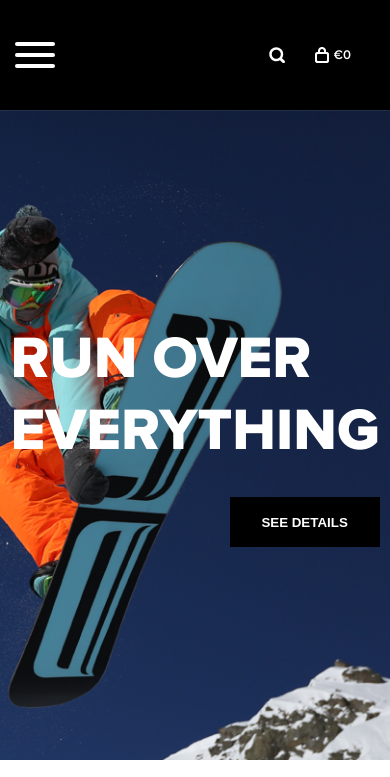
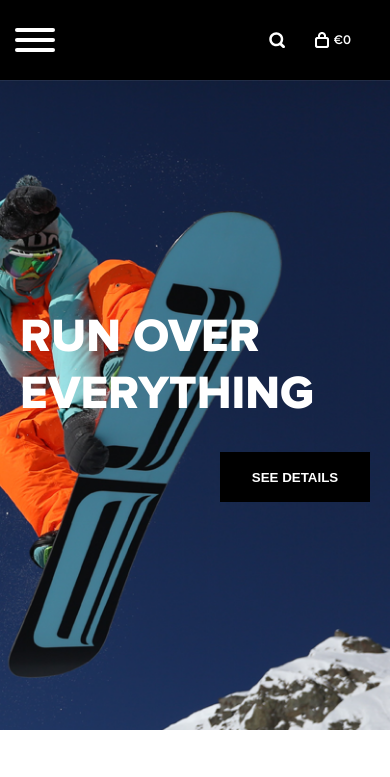
Before and after one commit to romeech91/Snowboard-shop, a website: page src/index.html in a window 390 px wide. Shown: the top 777 px of the page. Drawn offline with nearby package versions, Linux system fonts and the light colour scheme; files that its build step writes are made by us from their sources.

Commit message:
all adaptive complete (without slider_768px & footer all mobile devices

```diff
--- a/src/scss/_base.scss
+++ b/src/scss/_base.scss
@@ -45,6 +45,9 @@ body {
 	@include tablets-port {
 		width: 90%;
 	}
+	@include all_phones {
+		width: 95%;
+	}
 }
 
 .header-container {
@@ -66,7 +69,7 @@ body {
 		color: #fff;
 		font-size: 48px;
 		font-family: 'Proxima Nova Th', sans-serif;
-		@include phone-S {
+		@include all_phones {
 			font-size: 28px;
 		}
 	}
--- a/src/scss/features.scss
+++ b/src/scss/features.scss
@@ -25,28 +25,64 @@
 
 .features__item {
 	width: 25%;
+	display: flex;
+	align-items: center;
+	flex-direction: column;
 	@include tablets {
 		width: 50%;
 	}
+
 }
 
 .features__block {
-	width: 90%;
-	height: 60%;
+	width: 220px;
+	height: 160px;
+	margin: 0 auto 20px auto;
 	@include tablets {
 		margin: 0 auto;
-		width: 70%;
+	}
+	@include phone-XL {
+		width: 190px;
+		height: 138px;
+	}
+	@include phone-L {
+		width: 175px;
+		height: 127px;
+	}
+	@include phone-M {
+		width: 160px;
+		height: 116px;
+	}
+	@include phone-S {
+		width: 130px;
+		height: 94px;
 	}
 }
 
 .features__block-text {
 	text-transform: none;
 	line-height: 30px;
-	width: 100%;
+	width: 220px;
+	@include tablets {
+		margin-bottom: 20px;
+	}
+	@include phone-XL {
+		width: 190px;
+	}
+	@include phone-L {
+		width: 175px;
+		line-height: 23px;
+	}
+	@include phone-M {
+		width: 160px;
+	}
+	@include phone-S {
+		width: 130px;
+		font-size: 12px;
+	}
 }
 
 .features__item-bg {
 	width: 100%;
 	height: 100%;
-	margin-bottom: 10px;
 }
--- a/src/scss/header.scss
+++ b/src/scss/header.scss
@@ -3,6 +3,9 @@
 	background-color: #000;
 	height: 110px;
 	width: 100%;
+	@include all_phones {
+		height: 80px;
+	}
 }
 
 .header-logo {
@@ -91,7 +94,7 @@
 .hamb-menu {
 	display: none;
 	border: none;
-	z-index: 109;
+	z-index: 110;
 	outline: none;
 	width: 70px;
 	height: 70px;
@@ -125,7 +128,7 @@
 		content: "";
 		width: 40px;
 		height: 4px;
-		top: 42px;
+		top: 28px;
 		background-color: #fff;
 		-webkit-transition: all .2s ease-in-out;
 		-moz-transition: all .2s ease-in-out;
@@ -142,7 +145,7 @@
 		content: "";
 		width: 40px;
 		height: 4px;
-		top: 64px;
+		top: 48px;
 		background-color: #fff;
 		-webkit-transition: all .2s ease-in-out;
 		-moz-transition: all .2s ease-in-out;
@@ -158,7 +161,7 @@
 
 .hamb-menu--active span:before {
 	background-color: #fff;
-	top: 54px;
+	top: 36px;
 	-webkit-transform: rotate(-45deg);
 	-moz-transform: rotate(-45deg);
 	-ms-transform: rotate(-45deg);
@@ -168,7 +171,7 @@
 
 .hamb-menu--active span:after {
 	background-color: #fff;
-	top: 54px;
+	top: 36px;
 	-webkit-transform: rotate(+45deg);
 	-moz-transform: rotate(+45deg);
 	-ms-transform: rotate(+45deg);
@@ -177,14 +180,19 @@
 }
 
 .hidden-menu {
-	display: none;
+	display: block;
 	width: 100%;
-	height: 30%;
+	height: 0;
 	overflow: hidden;
 	z-index: 101;
 	background-color: cornflowerblue;
 	position: absolute;
+	-webkit-transition: all .3s;
+	-moz-transition: all .3s;
+	-ms-transition: all .3s;
+	-o-transition: all .3s;
+	transition: all .3s;
 	&--active {
-		display: block;
+		height: 30%;
 	}
 }
--- a/src/scss/hero.scss
+++ b/src/scss/hero.scss
@@ -28,12 +28,11 @@
 	color: #fff;
 	font-size: 80px;
 	margin-bottom: 30px;
-	@include phone-XL {
-		font-size: 59px;
+
+	@include all_phones {
+		font-size: 47px;
 	}
-	@include phone-S {
-		font-size: 42px;
-	}
+
 }
 
 .details-btn {
--- a/src/scss/mountains.scss
+++ b/src/scss/mountains.scss
@@ -4,9 +4,9 @@
 	background-position: center;
 	padding: 100px 0;
 	min-height: 800px;
-	@include phone-S {
+	@include all_phones {
 		padding: 50px 0;
-		min-height: 800px;
+		min-height: 600px;
 	}
 }
 
@@ -20,14 +20,14 @@
 	@include tablets {
 		width: 70%;
 	}
-	@include phone-S {
+	@include all_phones {
 		width: 100%;
 	}
 }
 
 .mountains-article {
 	margin-bottom: 30px;
-	@include phone-S {
+	@include all_phones {
 		font-size: 13px;
 		line-height: 2;
 	}
--- a/src/template/features.html
+++ b/src/template/features.html
@@ -8,26 +8,26 @@
 			<li class="features__item wow fadeInDown">
 				<div class="features__block">
 					<img src="img/features/config.png" alt="" class="features__item-bg">
-					<span class="features__block-text">Born Identity: Bringing Burton Hardgoods to Life</span>
 				</div>
+				<span class="features__block-text">Born Identity: Bringing Burton Hardgoods to Life</span>
 			</li>
 			<li class="features__item wow fadeInDown">
 				<div class="features__block">
 					<img src="img/features/snow.png" alt="" class="features__item-bg">
-					<span class="features__block-text">Jeremy Jones: On That Street Grind</span>
 				</div>
+				<span class="features__block-text">Jeremy Jones: On That Street Grind</span>
 			</li>
 			<li class="features__item wow fadeInDown">
 				<div class="features__block">
 					<img src="img/features/street-grind.png" alt="" class="features__item-bg">
-					<span class="features__block-text">Burton’s Tokyo Rail Days Recap</span>
 				</div>
+				<span class="features__block-text">Burton’s Tokyo Rail Days Recap</span>
 			</li>
 			<li class="features__item wow fadeInDown">
 				<div class="features__block">
 					<img src="img/features/tokyo-rail.png" alt="" class="features__item-bg">
-					<span class="features__block-text">Burton’s Tokyo Rail Days Preview</span>
 				</div>
+				<span class="features__block-text">Burton’s Tokyo Rail Days Preview</span>
 			</li>
 		</ul>
 	</div>
```
Also changed, not shown: build/index.html, build/main.css.
